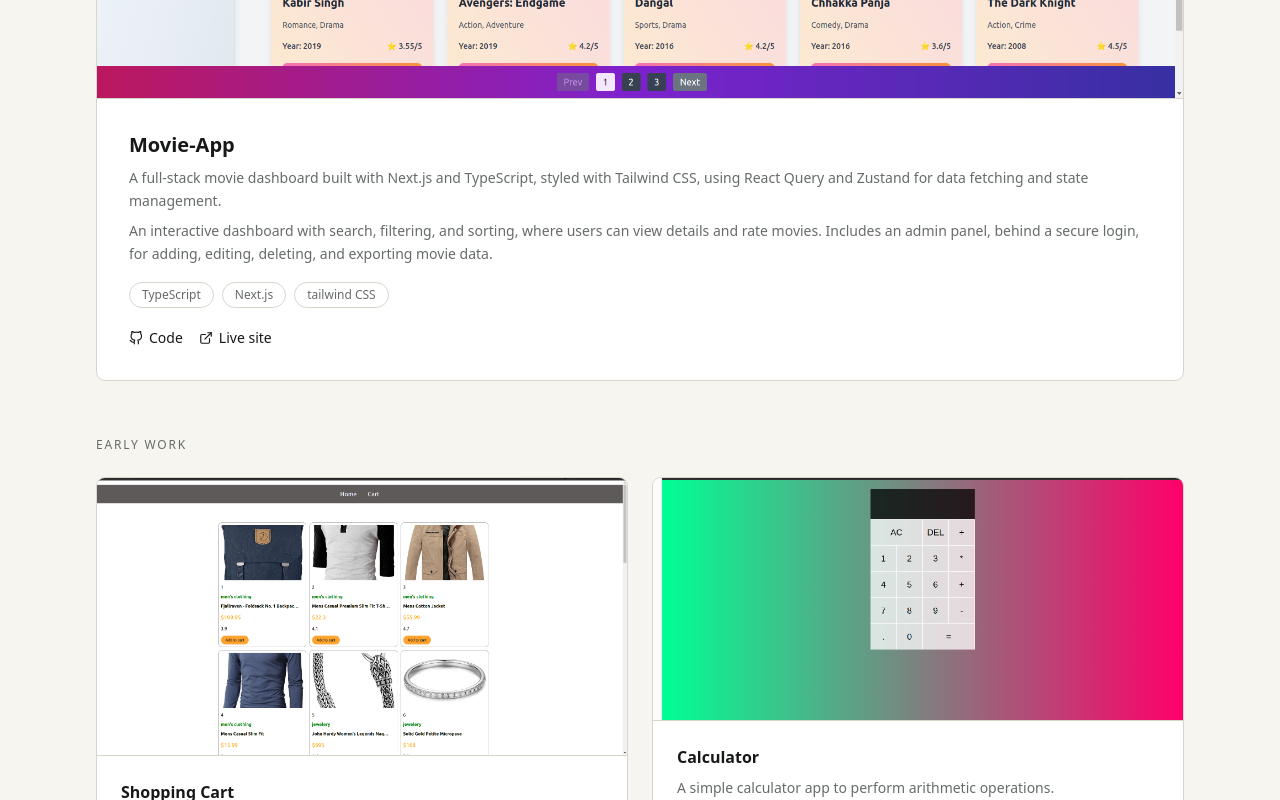
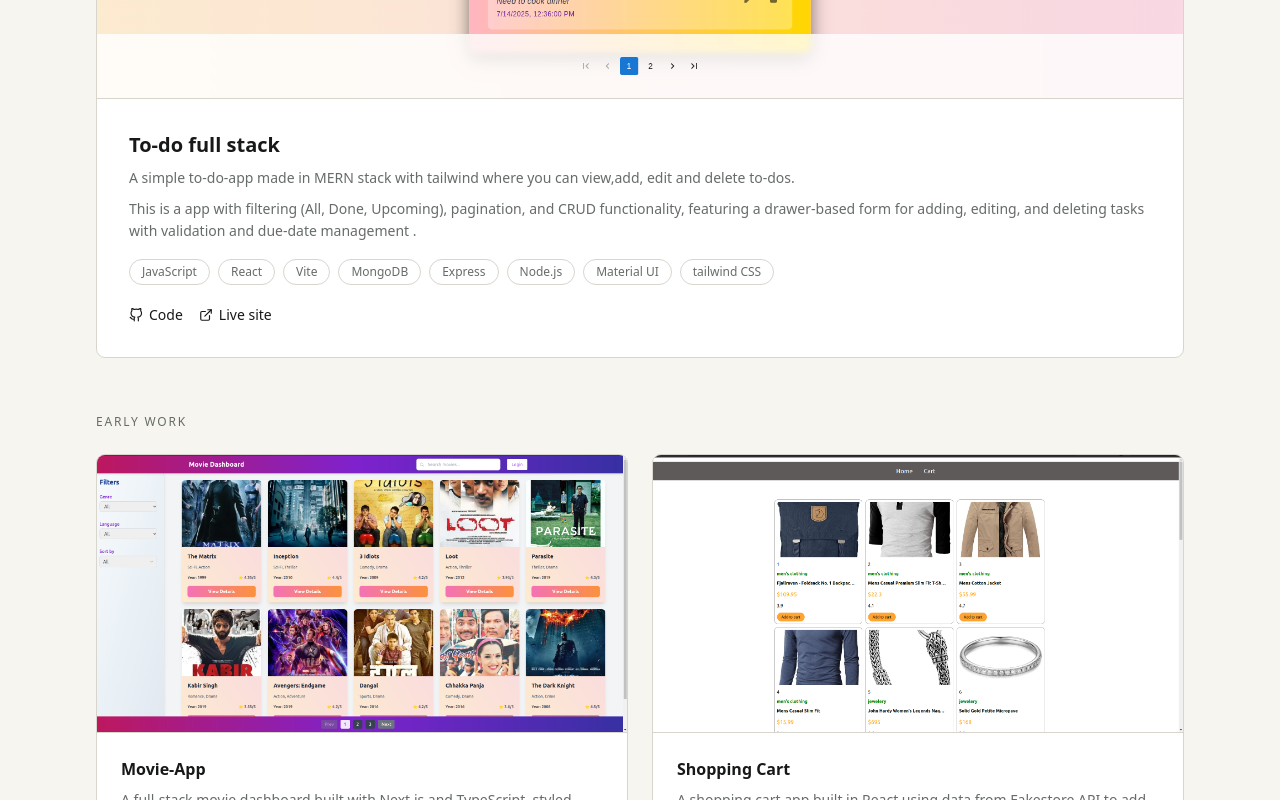
Before and after one commit to shrutidhungana/portfolio, a Next.js app: page /projects in a window 1280 px wide. Shown: the part 2180-2980 px from the top of the page. Built offline with nearby package versions, Linux system fonts and the light colour scheme.

Commit message:
add:new project in work section

```diff
--- a/src/pages/projects.tsx
+++ b/src/pages/projects.tsx
@@ -17,8 +17,12 @@ const findProject = (title: string) =>
   projectData.find((p) => p.title.trim() === title)!;
 
 const aiOs = findProject("AI Workforce OS");
-const flagships = [findProject("Trend Hive"), findProject("Movie-App")];
-const earlyWork = [findProject("Shopping Cart"), findProject("Calculator")];
+const flagships = [findProject("Trend Hive"), findProject("To-do full stack")];
+const earlyWork = [
+  findProject("Movie-App"),
+  findProject("Shopping Cart"),
+  findProject("Calculator"),
+];
 
 const container: Variants = {
   hidden: {},
```
